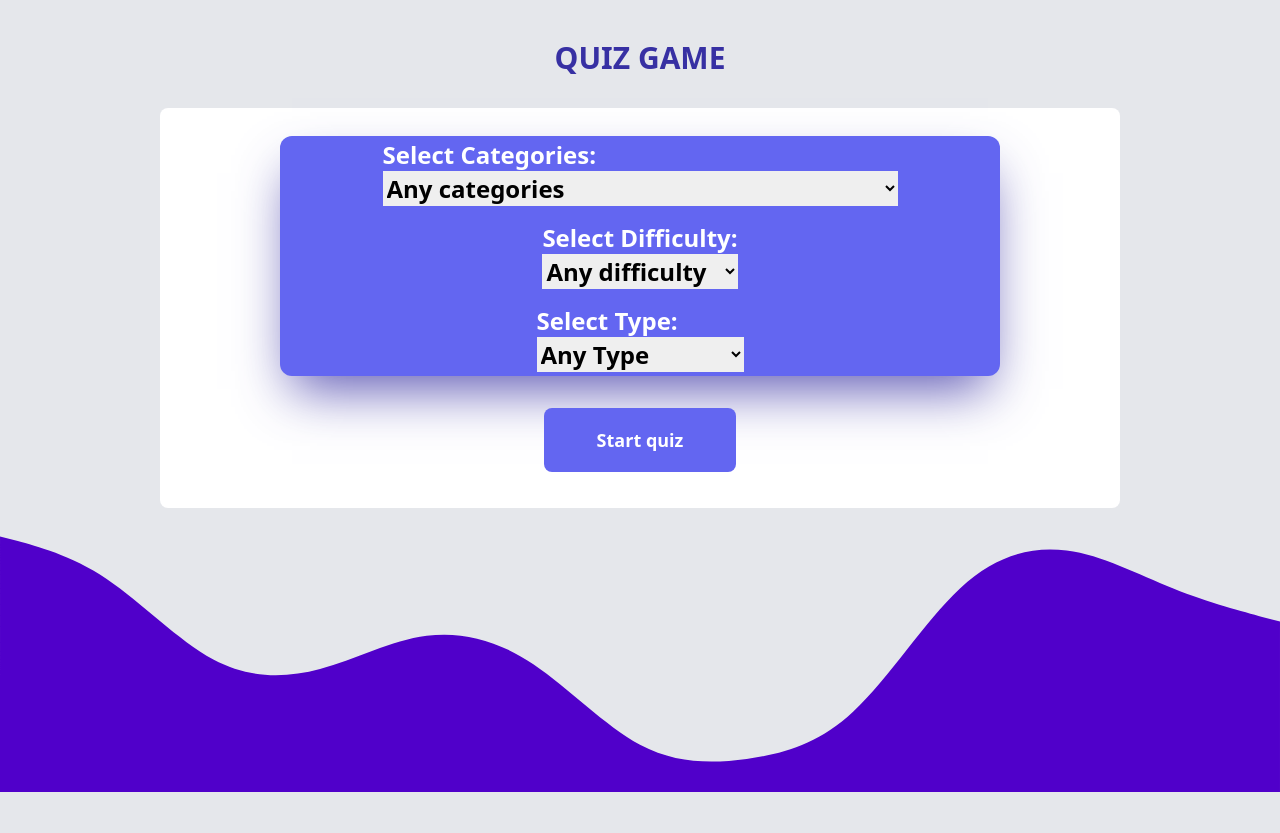
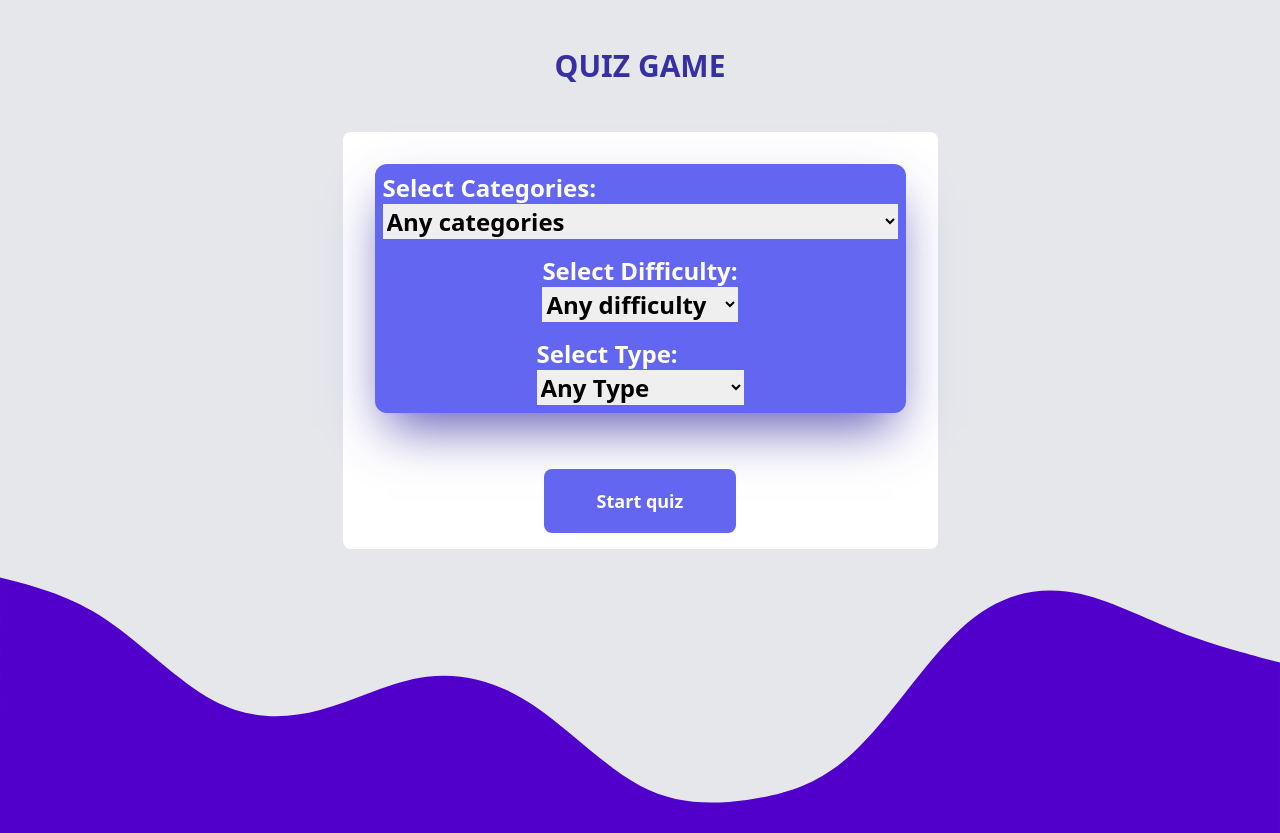
Before and after one commit to cordovacarlos22/Trivia_Quiz_By_carloscordova.dev, a website: page src/index.html in a window 1280 px wide. Before the commit the page ends 800 px from the top, so only its background shows below. Drawn offline with nearby package versions, Linux system fonts and the light colour scheme.

Commit message:
Update index.html

```diff
--- a/src/index.html
+++ b/src/index.html
@@ -7,25 +7,29 @@
   <!-- <link rel="stylesheet" href="input.css"> -->
   <link rel="stylesheet" href="output.css">
   <!-- <script src="https://cdn.tailwindcss.com"></script> -->
-  <title>Document</title>
+  <title>Trivia-Quiz Game</title>
   <link rel="stylesheet" type="text/css" href="https://cdn.jsdelivr.net/npm/toastify-js/src/toastify.min.css">
 </head>
 
-<body class="  w-screen h-screen flex flex-col items-center justify-center  bg-gray-200 ">
+<body class="  w-screen  flex flex-col items-center justify-center  bg-gray-200 ">
+
 
   <header class="text-center m-8 text-indigo-800 ">
     <h1 class="text-3xl
-      uppercase
-      font-extrabold ">Quiz Game</h1>
+            uppercase
+            font-extrabold
+            m-4
+            p-4
+
+            ">Quiz Game</h1>
   </header>
-
-  <main class="w-3/4 h-2/4 rounded-lg   bg-white flex flex-col items-center justify-center
+  <main class=" rounded-lg   bg-white flex flex-col items-center justify-center
    shadow-3xl
    ">
 
 
 
-    <form action="" class="flex flex-col  w-3/4 h-3/5 items-center justify-center  m-2 bg-indigo-500  text-white font-bold  md:text-2xl rounded-xl
+    <form action="" class="flex flex-col   items-center justify-center  m-8  bg-indigo-500  text-white font-bold  md:text-2xl rounded-xl
     shadow-2xl
     shadow-indigo-800/80
 
@@ -33,8 +37,8 @@
     ">
       <label class="flex flex-col m-2" for="categories">
         Select Categories:
-        <select  class="text-black" name="categories" id="categories">
-          <option value="" disabled  selected>Any categories</option>
+        <select class="text-black" name="categories" id="categories">
+          <option value="" disabled selected>Any categories</option>
           <option value="9">General Knowledge</option>
           <option value="10">Entertainment: Books</option>
           <option value="11">Entertainment: Film</option>
@@ -80,9 +84,7 @@
         </select>
       </label>
     </form>
-    <button
-    onclick={handleSubmit()}
-    id="start_quiz" class=" m-4  w-48 h-16 bg-indigo-500  hover:bg-indigo-400 rounded-lg
+    <button onclick={handleSubmit()} id="start_quiz" class=" m-4  w-48 h-16 bg-indigo-500  hover:bg-indigo-400 rounded-lg
     text-white text-lg font-semibold
     mt-6
      ">Start quiz</button>
@@ -91,7 +93,7 @@
     <img class="w-screen" src="./images/wave.svg" alt=" purple Waves">
   </footer>
   <script src="./index.js" defer></script>
-  <script type="text/javascript" src="https://cdn.jsdelivr.net/npm/toastify-js"></script>
+  <script type="text/javascript" defer src="https://cdn.jsdelivr.net/npm/toastify-js"></script>
 </body>
 
 </html>
```
